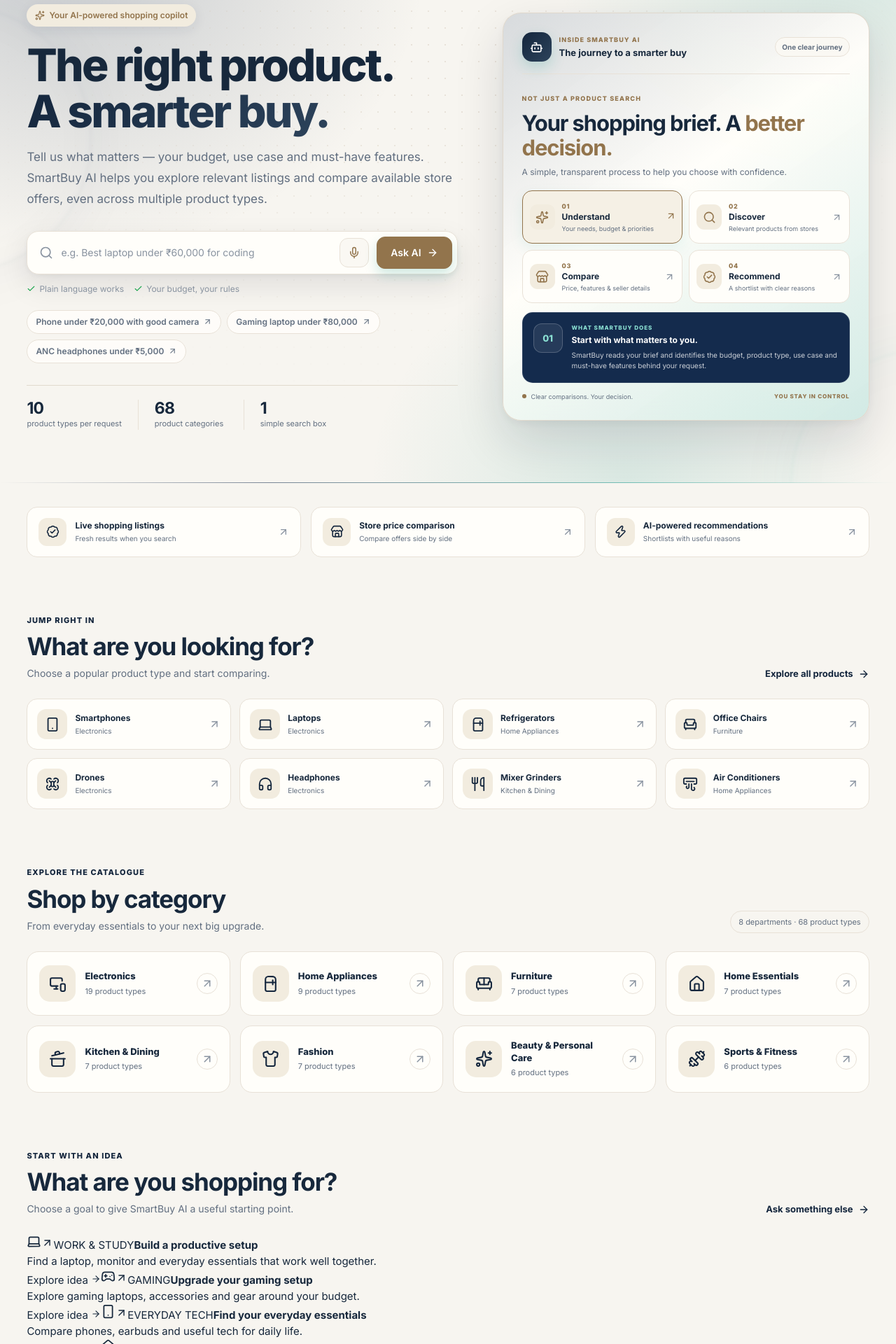
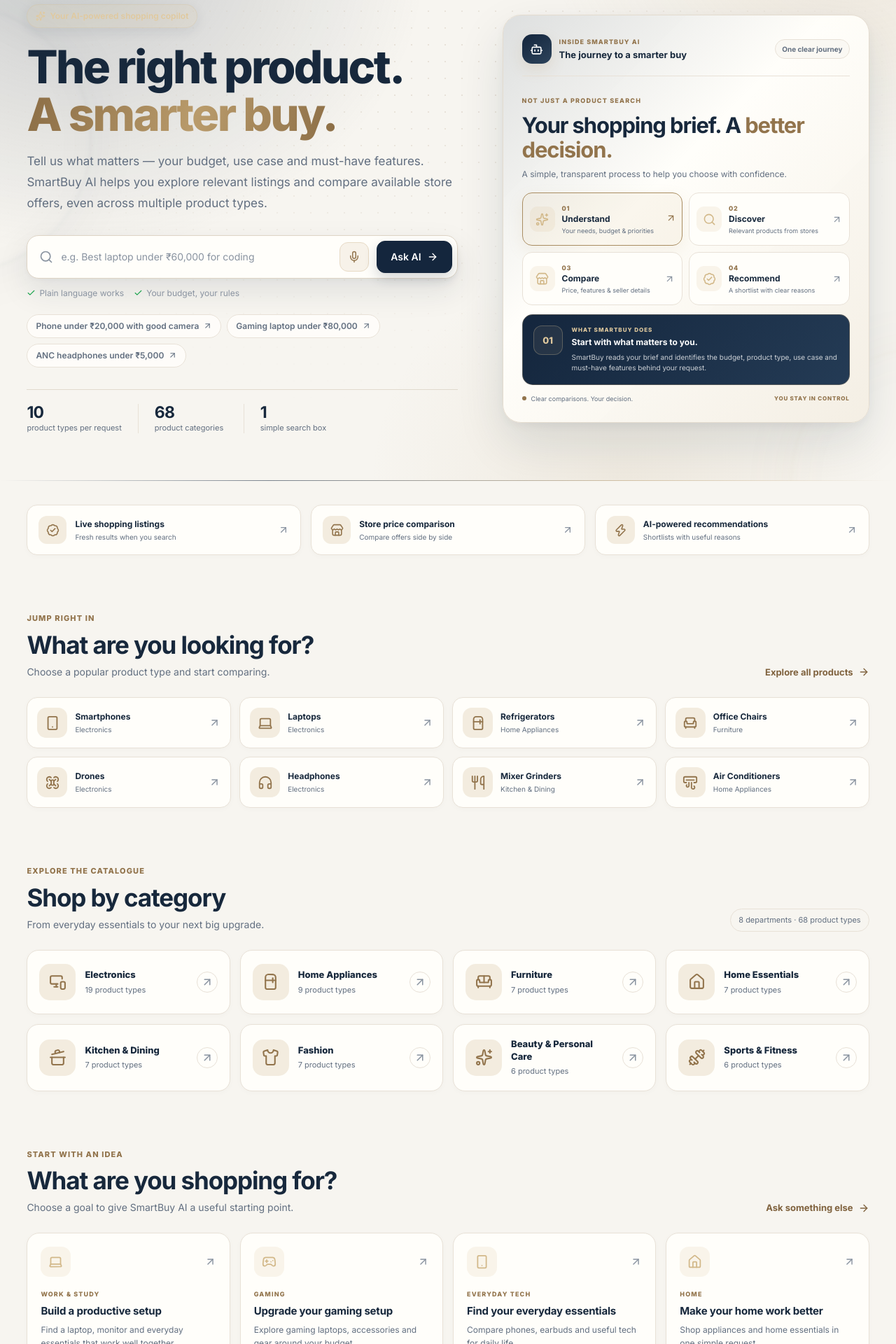
Before and after one commit to thearunendra/smartbuyai, a React (Vite) app in the folder frontend/: page / in a window 1280 px wide. Shown: the part 140-2060 px from the top of the page at 70% size. Built offline with nearby package versions, Linux system fonts and the light colour scheme.

Commit message:
Polish homepage visuals with warm ivory and champagne accents

```diff
--- a/frontend/src/pages/Home.css
+++ b/frontend/src/pages/Home.css
@@ -26,9 +26,9 @@
   position: absolute;
   inset: 0;
   background:
-    radial-gradient(55% 70% at 8% 10%, rgba(20, 43, 77, 0.2), transparent 72%),
-    radial-gradient(50% 60% at 95% 5%, rgba(13, 148, 136, 0.16), transparent 68%),
-    radial-gradient(40% 55% at 70% 100%, rgba(13, 148, 136, 0.12), transparent 72%);
+    radial-gradient(55% 70% at 8% 10%, rgba(20, 38, 61, 0.2), transparent 72%),
+    radial-gradient(50% 60% at 95% 5%, rgba(183, 154, 108, 0.16), transparent 68%),
+    radial-gradient(40% 55% at 70% 100%, rgba(183, 154, 108, 0.12), transparent 72%);
 }
 
 .hero-dots {
@@ -53,15 +53,15 @@
 .hero-orb-one {
   top: 18%;
   left: -250px;
-  border: 1px solid rgba(20, 43, 77, 0.5);
-  box-shadow: 0 0 90px rgba(20, 43, 77, 0.22), inset 0 0 70px rgba(20, 43, 77, 0.12);
+  border: 1px solid rgba(20, 38, 61, 0.5);
+  box-shadow: 0 0 90px rgba(20, 38, 61, 0.22), inset 0 0 70px rgba(20, 38, 61, 0.12);
 }
 
 .hero-orb-two {
   right: -230px;
   bottom: -190px;
-  border: 1px solid rgba(13, 148, 136, 0.5);
-  box-shadow: 0 0 100px rgba(13, 148, 136, 0.2), inset 0 0 80px rgba(13, 148, 136, 0.12);
+  border: 1px solid rgba(183, 154, 108, 0.5);
+  box-shadow: 0 0 100px rgba(183, 154, 108, 0.2), inset 0 0 80px rgba(183, 154, 108, 0.12);
 }
 
 .hero-beam {
@@ -70,7 +70,7 @@
   right: 0;
   bottom: 0;
   height: 1px;
-  background: linear-gradient(90deg, transparent, rgba(20, 43, 77, 0.55) 30%, rgba(13, 148, 136, 0.5) 70%, transparent);
+  background: linear-gradient(90deg, transparent, rgba(20, 38, 61, 0.55) 30%, rgba(183, 154, 108, 0.5) 70%, transparent);
 }
 
 .hero-grid {
@@ -88,7 +88,7 @@
 
 .hero-badge {
   padding: 7px 12px;
-  box-shadow: 0 5px 18px rgba(20, 43, 77, 0.08);
+  box-shadow: 0 5px 18px rgba(20, 38, 61, 0.08);
 }
 
 .hero-content h1 {
@@ -154,12 +154,12 @@
   background: var(--accent);
   border-color: var(--accent);
   color: #ffffff;
-  box-shadow: 0 8px 18px rgba(13, 148, 136, 0.2);
+  box-shadow: 0 8px 18px rgba(183, 154, 108, 0.2);
 }
 
 .hero-search .btn:hover:not(:disabled) {
-  background: #0b7f76;
-  border-color: #0b7f76;
+  background: #7d623f;
+  border-color: #7d623f;
 }
 
 .hero-search-hint {
@@ -267,7 +267,7 @@
   inset: -1px;
   z-index: -1;
   border-radius: inherit;
-  background: linear-gradient(135deg, rgba(20, 43, 77, 0.34), transparent 42%, rgba(13, 148, 136, 0.24));
+  background: linear-gradient(135deg, rgba(20, 38, 61, 0.34), transparent 42%, rgba(183, 154, 108, 0.24));
   opacity: 0.5;
 }
 
@@ -317,7 +317,7 @@
   border-radius: 14px;
   background: var(--gradient);
   color: #fff;
-  box-shadow: 0 7px 18px rgba(20, 43, 77, 0.22);
+  box-shadow: 0 7px 18px rgba(20, 38, 61, 0.22);
 }
 
 .preview-live {
@@ -424,9 +424,9 @@
   border-radius: 9px;
 }
 
-.preview-result-icon.violet { background: #e5f4f1; color: #0d9488; }
-.preview-result-icon.blue { background: #eaf1f7; color: #142b4d; }
-.preview-result-icon.cyan { background: #e3f5f1; color: #0d9488; }
+.preview-result-icon.violet { background: #e5f4f1; color: #92744c; }
+.preview-result-icon.blue { background: #eaf1f7; color: #14263d; }
+.preview-result-icon.cyan { background: #e3f5f1; color: #92744c; }
 .preview-result-icon.green { background: #e7f9ef; color: #16a34a; }
 
 .preview-result strong {
@@ -466,7 +466,7 @@
 
 .preview-try:hover {
   transform: translateY(-2px);
-  box-shadow: 0 8px 18px rgba(20, 43, 77, 0.2);
+  box-shadow: 0 8px 18px rgba(20, 38, 61, 0.2);
   background: var(--primary-hover);
 }
 
@@ -853,7 +853,7 @@
   border-radius: 15px;
   background: var(--gradient);
   color: #fff;
-  box-shadow: 0 8px 18px rgba(20, 43, 77, 0.2);
+  box-shadow: 0 8px 18px rgba(20, 38, 61, 0.2);
 }
 
 .feature-card h3,
@@ -908,9 +908,9 @@
   border-radius: 25px;
   background:
     radial-gradient(circle at 85% 15%, rgba(255, 255, 255, 0.2), transparent 28%),
-    linear-gradient(125deg, #142b4d 0%, #0d9488 58%, #0d9488 115%);
+    linear-gradient(125deg, #14263d 0%, #92744c 58%, #92744c 115%);
   color: #fff;
-  box-shadow: 0 20px 45px rgba(20, 43, 77, 0.2);
+  box-shadow: 0 20px 45px rgba(20, 38, 61, 0.2);
 }
 
 .cta-copy > span {
@@ -948,8 +948,8 @@
   min-height: 47px;
   padding-inline: 19px;
   background: #fff;
-  color: #142b4d;
-  box-shadow: 0 7px 19px rgba(20, 43, 77, 0.14);
+  color: #14263d;
+  box-shadow: 0 7px 19px rgba(20, 38, 61, 0.14);
 }
 
 .cta-btn:hover {
@@ -1304,7 +1304,7 @@
 }
 
 @keyframes hero-voice-pulse {
-  50% { box-shadow: 0 0 0 6px rgba(13, 148, 136, 0.13); }
+  50% { box-shadow: 0 0 0 6px rgba(183, 154, 108, 0.13); }
 }
 
 .hero-voice-feedback {
@@ -1323,7 +1323,7 @@
 }
 
 .decision-hub::before {
-  background: linear-gradient(145deg, rgba(20, 43, 77, 0.22), transparent 44%, rgba(13, 148, 136, 0.24));
+  background: linear-gradient(145deg, rgba(20, 38, 61, 0.22), transparent 44%, rgba(183, 154, 108, 0.24));
   opacity: 0.78;
 }
 
@@ -1358,7 +1358,7 @@
   border-radius: 14px;
   background: var(--gradient);
   color: #fff;
-  box-shadow: 0 8px 20px rgba(13, 148, 136, 0.2);
+  box-shadow: 0 8px 20px rgba(183, 154, 108, 0.2);
 }
 
 .decision-hub-brand div > span,
@@ -1455,7 +1455,7 @@
 .decision-step.is-active {
   border-color: var(--accent);
   background: color-mix(in srgb, var(--primary-soft) 76%, var(--surface));
-  box-shadow: 0 7px 20px rgba(13, 148, 136, 0.09);
+  box-shadow: 0 7px 20px rgba(183, 154, 108, 0.09);
 }
 
 .decision-step-icon {
@@ -1525,7 +1525,7 @@
   padding: 15px;
   border: 1px solid rgba(255, 255, 255, 0.1);
   border-radius: 15px;
-  background: #142b4d;
+  background: #14263d;
   color: #fff;
   animation: decision-detail-in 0.22s ease both;
 }
@@ -1544,7 +1544,7 @@
   border: 1px solid rgba(255, 255, 255, 0.2);
   border-radius: 12px;
   background: rgba(255, 255, 255, 0.08);
-  color: #8be0d3;
+  color: #d7c19a;
   font-size: 13px;
   font-weight: 800;
 }
@@ -1555,7 +1555,7 @@
 }
 
 .decision-detail-kicker {
-  color: #8be0d3;
+  color: #d7c19a;
   font-size: 8px;
   font-weight: 800;
   letter-spacing: 1px;
@@ -1633,3 +1633,326 @@
     animation: none;
   }
 }
+
+
+/* =====================================================
+   PREMIUM BRAND FINISH — MIDNIGHT NAVY / CHAMPAGNE / IVORY
+   ===================================================== */
+
+.hero {
+  padding-bottom: 68px;
+}
+
+.hero-content h1 {
+  max-width: 690px;
+  font-size: clamp(42px, 5.1vw, 68px);
+  line-height: 1.045;
+  letter-spacing: -2.6px;
+}
+
+.hero-content .gradient-text {
+  background-image: linear-gradient(105deg, #8b6d45 0%, #b99b6b 55%, #8b6d45 100%);
+}
+
+.hero-badge {
+  color: #735a38;
+  background: #f3ecdf;
+  border: 1px solid #e7dac5;
+}
+
+.hero-search {
+  border-color: #ded4c5;
+  box-shadow: 0 18px 44px rgba(20, 38, 61, 0.10), 0 2px 8px rgba(20, 38, 61, 0.04);
+}
+
+.hero-search:focus-within {
+  border-color: var(--accent);
+  box-shadow: 0 18px 44px rgba(20, 38, 61, 0.10), 0 0 0 4px var(--primary-soft);
+}
+
+.hero-search .btn {
+  background: var(--primary);
+  border-color: var(--primary);
+  color: #fff;
+  box-shadow: 0 8px 18px rgba(20, 38, 61, 0.18);
+}
+
+.hero-search .btn:hover:not(:disabled) {
+  background: #263f59;
+  border-color: #263f59;
+}
+
+.hero-voice-btn {
+  color: var(--accent);
+  background: #f7f2e9;
+  border-color: #e7dac5;
+}
+
+.hero-voice-btn:hover,
+.hero-voice-btn.is-listening {
+  color: #735a38;
+  border-color: #c9b38e;
+  background: #f1e8d8;
+}
+
+.hero-voice-btn.is-listening {
+  animation: hero-voice-pulse 1.15s ease-in-out infinite;
+}
+
+@keyframes hero-voice-pulse {
+  50% { box-shadow: 0 0 0 6px rgba(183, 154, 108, 0.18); }
+}
+
+.hero-chips button:hover {
+  color: #735a38;
+  border-color: #c9b38e;
+  background: #fcfaf6;
+}
+
+.hero-preview {
+  background: color-mix(in srgb, var(--surface) 97%, transparent);
+  border-color: #e4dccf;
+  box-shadow: 0 28px 68px rgba(20, 38, 61, 0.12), 0 5px 16px rgba(20, 38, 61, 0.05);
+}
+
+.decision-hub::before {
+  background: linear-gradient(135deg, rgba(20, 38, 61, 0.20), transparent 42%, rgba(183, 154, 108, 0.22));
+  opacity: 0.72;
+}
+
+.decision-hub-mark {
+  background: linear-gradient(145deg, #14263d 0%, #2d435b 100%);
+}
+
+.decision-hub-brand div > span,
+.decision-hub-intro > span,
+.decision-step-copy small,
+.decision-detail-kicker,
+.decision-hub-footer > span:last-child {
+  color: var(--accent);
+}
+
+.decision-hub-intro h2 em {
+  color: #92744c;
+}
+
+.decision-step.is-active {
+  border-color: #b99b6b;
+  background: #f8f3e9;
+  box-shadow: 0 8px 22px rgba(183, 154, 108, 0.12);
+}
+
+.decision-step-icon {
+  background: #f3ecdf;
+  color: #92744c;
+}
+
+.decision-step.is-active .decision-step-icon {
+  background: #e9dcc4;
+  color: #735a38;
+}
+
+.decision-detail {
+  background: linear-gradient(130deg, #14263d 0%, #243b55 100%);
+  border-color: rgba(183, 154, 108, 0.34);
+}
+
+.decision-detail-number {
+  color: #e0c99e;
+  border-color: rgba(224, 201, 158, 0.28);
+  background: rgba(224, 201, 158, 0.08);
+}
+
+.decision-detail-kicker {
+  color: #e0c99e;
+}
+
+.decision-hub-footer > span:last-child {
+  color: #92744c;
+}
+
+.trust-item,
+.popular-card,
+.category-card,
+.intent-card {
+  border-color: #e8e1d7;
+  box-shadow: 0 2px 8px rgba(20, 38, 61, 0.025);
+}
+
+.trust-item:hover,
+.popular-card:hover,
+.category-card:hover,
+.intent-card:hover {
+  border-color: #c9b38e;
+  box-shadow: 0 13px 30px rgba(20, 38, 61, 0.08);
+}
+
+.trust-icon,
+.popular-icon,
+.category-icon,
+.feature-icon,
+.intent-icon {
+  background: #f3ecdf;
+  color: #92744c;
+}
+
+.section-heading > div > span,
+.section-heading > span:first-child {
+  color: #92744c;
+}
+
+.text-link,
+.cta-secondary {
+  color: #80633f;
+}
+
+.cta-card {
+  background: linear-gradient(130deg, #14263d 0%, #263e58 100%);
+  border: 1px solid rgba(183, 154, 108, 0.34);
+  box-shadow: 0 22px 48px rgba(20, 38, 61, 0.16);
+}
+
+.cta-copy > span {
+  color: #e0c99e;
+}
+
+.cta-card h2,
+.cta-card p {
+  color: #fffefa;
+}
+
+.cta-btn {
+  background: #d7c19a;
+  border-color: #d7c19a;
+  color: #14263d;
+}
+
+.cta-btn:hover {
+  background: #e4d2b2;
+  border-color: #e4d2b2;
+  color: #14263d;
+}
+
+/* Clickable shopping-goal shortcuts */
+.intent-grid {
+  display: grid;
+  grid-template-columns: repeat(4, minmax(0, 1fr));
+  gap: 14px;
+}
+
+.intent-card {
+  display: flex;
+  flex-direction: column;
+  min-width: 0;
+  min-height: 218px;
+  padding: 19px;
+  border: 1px solid var(--border);
+  border-radius: 18px;
+  background: var(--surface);
+  color: var(--text);
+  transition: transform 0.18s ease, border-color 0.18s ease, box-shadow 0.18s ease;
+}
+
+.intent-card:hover {
+  transform: translateY(-4px);
+}
+
+.intent-card-top {
+  display: flex;
+  align-items: center;
+  justify-content: space-between;
+  margin-bottom: 18px;
+}
+
+.intent-icon {
+  display: inline-flex;
+  align-items: center;
+  justify-content: center;
+  width: 43px;
+  height: 43px;
+  border-radius: 13px;
+}
+
+.intent-arrow {
+  color: var(--text-subtle);
+  transition: color 0.18s ease, transform 0.18s ease;
+}
+
+.intent-card:hover .intent-arrow {
+  color: var(--accent);
+  transform: translate(2px, -2px);
+}
+
+.intent-eyebrow {
+  margin-bottom: 7px;
+  color: var(--accent);
+  font-size: 9px;
+  font-weight: 850;
+  letter-spacing: 1.15px;
+}
+
+.intent-card > strong {
+  font-size: 15px;
+  line-height: 1.35;
+  letter-spacing: -0.2px;
+}
+
+.intent-card > p {
+  margin-top: 7px;
+  color: var(--text-muted);
+  font-size: 12px;
+  line-height: 1.6;
+}
+
+.intent-action {
+  display: inline-flex;
+  align-items: center;
+  gap: 7px;
+  margin-top: auto;
+  padding-top: 17px;
+  color: #80633f;
+  font-size: 11px;
+  font-weight: 750;
+}
+
+@media (max-width: 1050px) {
+  .intent-grid {
+    grid-template-columns: repeat(2, minmax(0, 1fr));
+  }
+}
+
+@media (max-width: 560px) {
+  .hero-content h1 {
+    font-size: clamp(36px, 10vw, 48px);
+    letter-spacing: -1.7px;
+  }
+
+  .intent-grid {
+    grid-template-columns: 1fr;
+  }
+
+  .intent-card {
+    min-height: 190px;
+  }
+}
+
+:root[data-theme="dark"] .hero-badge,
+:root:not([data-theme="light"]) .hero-badge {
+  color: #e0c99e;
+  background: rgba(210, 184, 137, 0.12);
+  border-color: rgba(210, 184, 137, 0.24);
+}
+
+:root[data-theme="dark"] .decision-step.is-active,
+:root:not([data-theme="light"]) .decision-step.is-active {
+  background: rgba(210, 184, 137, 0.12);
+  border-color: #a98d62;
+}
+
+:root[data-theme="dark"] .intent-icon,
+:root:not([data-theme="light"]) .intent-icon,
+:root[data-theme="dark"] .decision-step-icon,
+:root:not([data-theme="light"]) .decision-step-icon {
+  background: rgba(210, 184, 137, 0.14);
+  color: #d2b889;
+}
```
